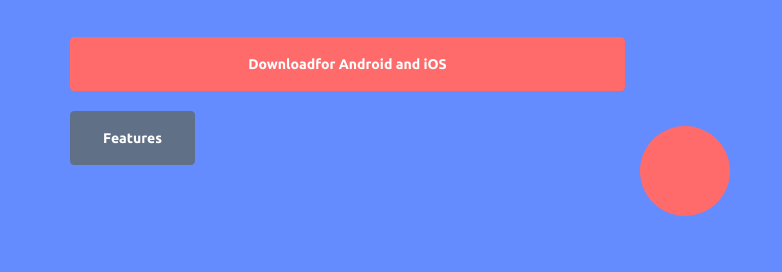
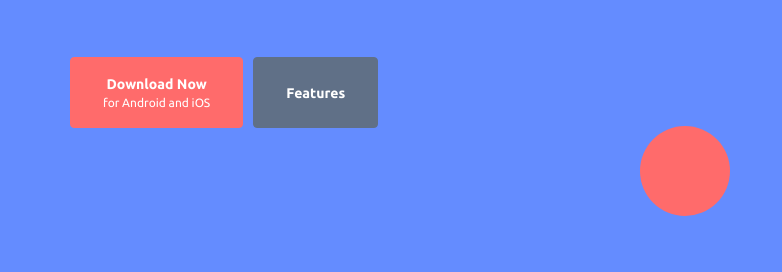
Before and after one commit to jimbol/brooklet-website, a plain HTML site: page index.html in a window 1280 px wide. Shown: the part 349-621 px from the top of the page, 0-782 px from the left. Drawn offline with Linux system fonts and the light colour scheme.

Commit message:
fix button style

```diff
--- a/index.html
+++ b/index.html
@@ -117,12 +117,12 @@
                                     <h3 style="color: white; font-weight: 300;">Your health, your habits, and your goals the way you want 'em.</h3>
                                 </div>
 
-                                <div class="home_btns m-top-40">
-                                    <a href="#download" class="btn btn-danger m-top-20 center-flex">
-                                        Download
-                                        <div>for Android and iOS</div>
+                                <div class="home_btns m-top-40" style="display: flex; flex-direction: row;">
+                                    <a href="#download" class="btn btn-danger m-top-20" style="display: flex; flex-direction: column;">
+                                        Download Now
+                                        <div style="font-weight: 400; font-size: 12px;">for Android and iOS</div>
                                     </a>
-                                    <a href="#features" class="btn btn-primary m-top-20">Features</a>
+                                    <a href="#features" class="btn btn-primary m-top-20 center-flex">Features</a>
                                 </div>
                             </div>
 
```
